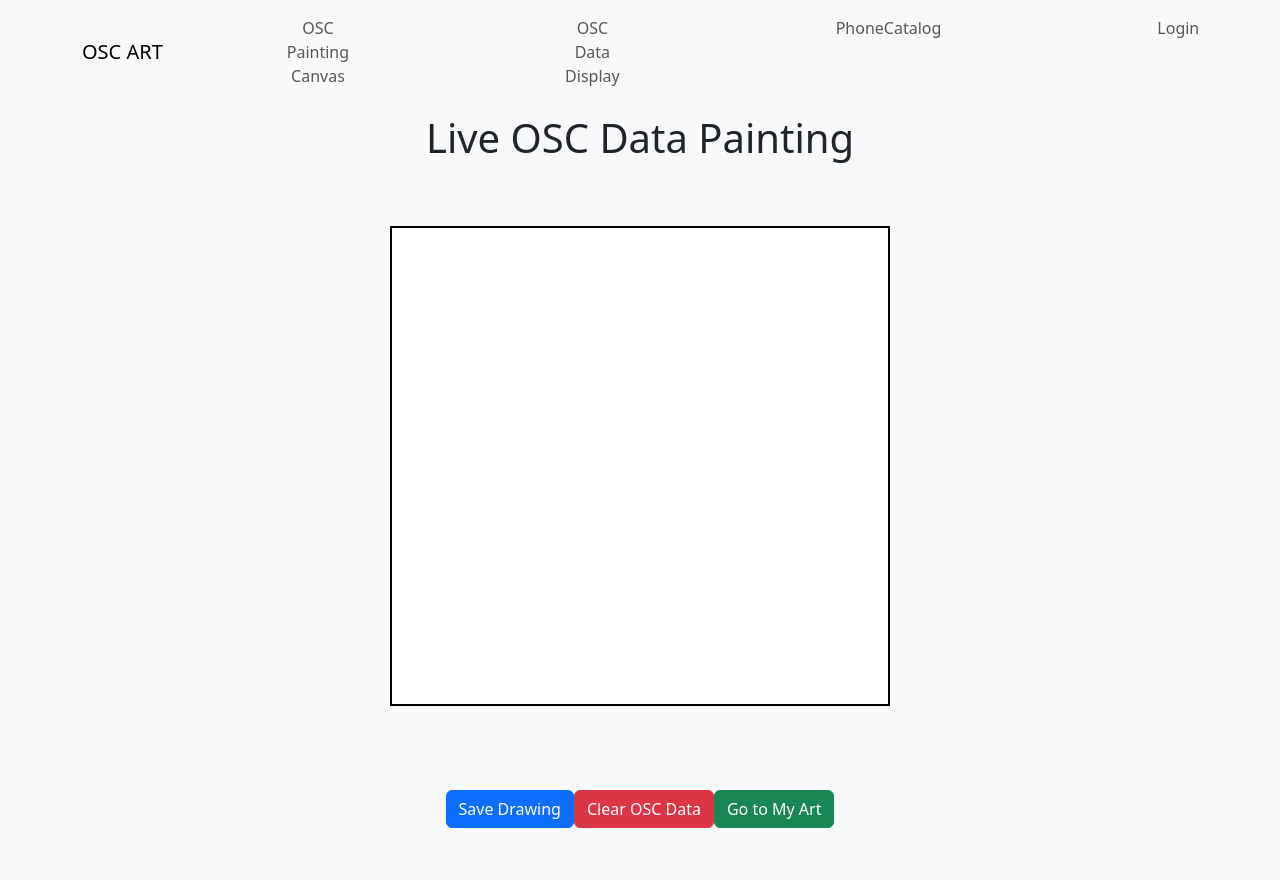
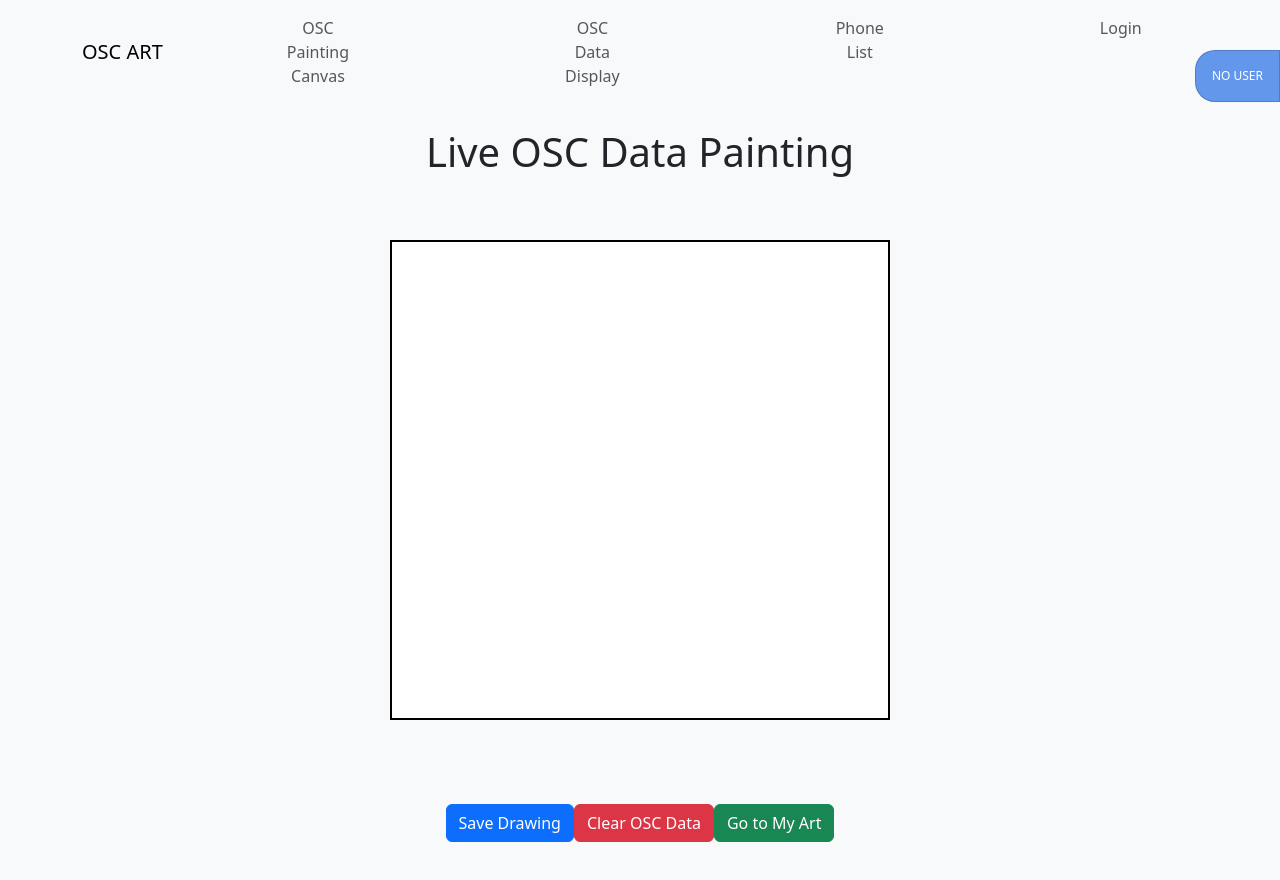
Before and after one commit to EHB-MCT/portfolio-starter-AndyHuizenga, a React (Create React App) app in the folder images/my-react-app/: page /oscpainting in a window 1280 px wide. Shown: the top 880 px of the page. Built offline with nearby package versions, Linux system fonts and the light colour scheme; no server answers.

Commit message:
Build(Usercard): Floating loggin in finished

```diff
--- a/images/my-react-app/src/App.js
+++ b/images/my-react-app/src/App.js
@@ -17,7 +17,7 @@
   return (
     <Router>
       <div className="App">
-      <nav className="navbar navbar-expand-lg navbar-light bg-light">
+      <nav className="navbar navbar-expand-lg navbar-light bg-light mb-4">
           <div className="container">
             <Link className="navbar-brand" to="/welcome">OSC ART</Link>
             <button
@@ -40,7 +40,7 @@
                   <Link className="nav-link" to="/">OSC Data Display</Link>
                 </li>
                 <li className="nav-item">
-                  <Link className="nav-link" to="/test">PhoneCatalog</Link>
+                  <Link className="nav-link" to="/test">Phone List</Link>
                 </li>
                 <li className="nav-item">
                   <Link className="nav-link" to="/Login">Login</Link>
--- a/images/my-react-app/src/OSCPaintingCanvas.js
+++ b/images/my-react-app/src/OSCPaintingCanvas.js
@@ -4,6 +4,7 @@
 import 'bootstrap/dist/css/bootstrap.min.css';
 import socketIOClient from 'socket.io-client';
 import { useNavigate } from 'react-router-dom';
+import UserCard from './UserCard';
 
 
 
@@ -17,6 +18,7 @@
   const navigate = useNavigate();
   const token = localStorage.getItem('token');
   const trimmedToken = token ? token.trim() : null;
+  const [currentUserEmail, setCurrentUserEmail] = useState('');
   console.log('Token:', encodeURIComponent(trimmedToken));
 
   console.log('Token:', encodeURIComponent(token));
@@ -30,8 +32,10 @@
   useEffect(() => {
     // Fetch user data only if token is present
     if (token) {
+
       const fetchUserData = async () => {
         try {
+
           const fetchUserResponse = await fetch(`${ENDPOINT}/api/check-authentication`, {
             method: 'GET',
             headers: {
@@ -41,8 +45,12 @@
           });
 
           if (fetchUserResponse.ok) {
+
             const authenticatedUser = await fetchUserResponse.json();
             setIsLoggedIn(authenticatedUser ? true : false);
+            if (authenticatedUser.user && authenticatedUser.user.email) {
+              setCurrentUserEmail(authenticatedUser.user.email);
+            }
           } else {
             // Handle the case where user authentication fails
             console.error('User authentication failed');
@@ -164,6 +172,7 @@
 
   return (
     <div>
+       <UserCard userEmail={currentUserEmail} />
       <h1>Live OSC Data Painting</h1>
 
       <div className="painting-canvas-container">
--- a/images/my-react-app/src/UserCard.js
+++ b/images/my-react-app/src/UserCard.js
@@ -1,21 +1,44 @@
 import React from 'react';
+import { useNavigate } from 'react-router-dom';
 
-const UserCard = ({ userEmail, onLogout }) => {
+const UserCard = ({ userEmail }) => {
+  const navigate = useNavigate();
+
+  const handleLogout = () => {
+    // Clear token from localStorage
+    localStorage.removeItem('token');
+
+    // Redirect to the login page
+    navigate('/login');
+  };
+
   return (
     <div className="user-card" style={{ position: 'absolute', top: 50, right: 0, zIndex: 1 }}>
-      <div className="card" style={{ border: '2px solid green', borderRadius: '0', backgroundColor: 'green', color: 'white', borderRadius: '20px 0 0 20px' }}>
+      <div className="card" style={{ borderRadius: '0', backgroundColor: '#6397eb', color: 'white', borderRadius: '20px 0 0 20px' }}>
         <div className="card-body">
-          <p className="card-text" style={{ fontSize: '12px' }}>User: {userEmail}</p>
+          {userEmail ? (
+            <div>
+              <img
+                src="https://static-00.iconduck.com/assets.00/user-avatar-1-icon-511x512-ynet6qk9.png"
+                alt="User Image"
+                style={{ width: '30px', height: '30px', borderRadius: '50%', marginRight: '10px' }}
+              />
+              <p className="card-text" style={{ fontSize: '12px', display: 'inline-block' }}> {userEmail}</p>
+            </div>
+          ) : (
+            <p className="card-text" style={{ fontSize: '12px' }}>NO USER</p>
+          )}
         </div>
       </div>
-      <button
-            className="btn btn-danger"
-            onClick={onLogout}
-          >
-            Logout
-          </button>
+      {userEmail && (
+        <button
+          className="btn btn-danger"
+          onClick={handleLogout}
+        >
+          Logout
+        </button>
+      )}
     </div>
-
   );
 };
 
```
Also changed, not shown: images/my-react-app/images/user.png (added), 1 other file (tests, documents, lock files or other folders).
